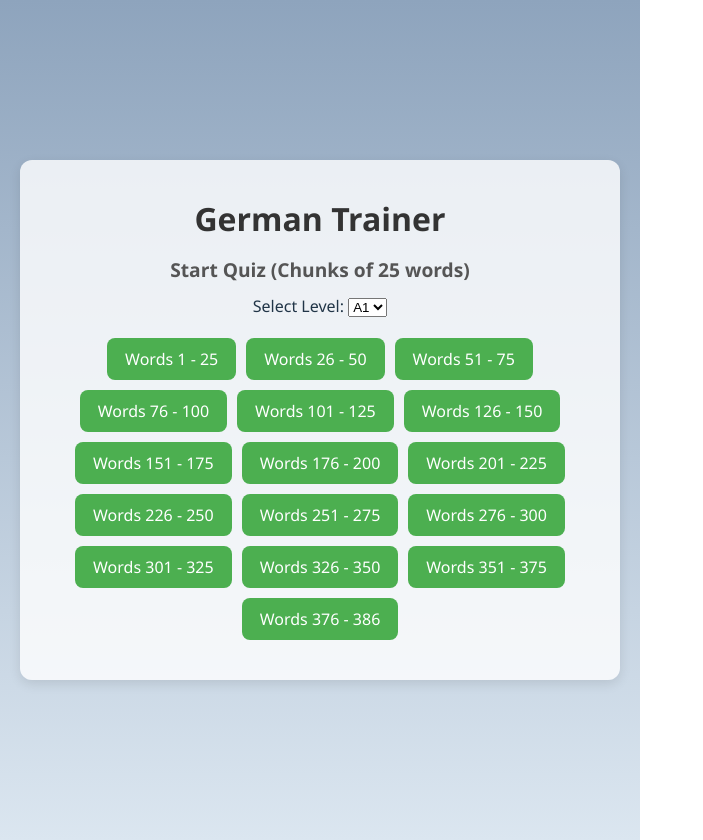
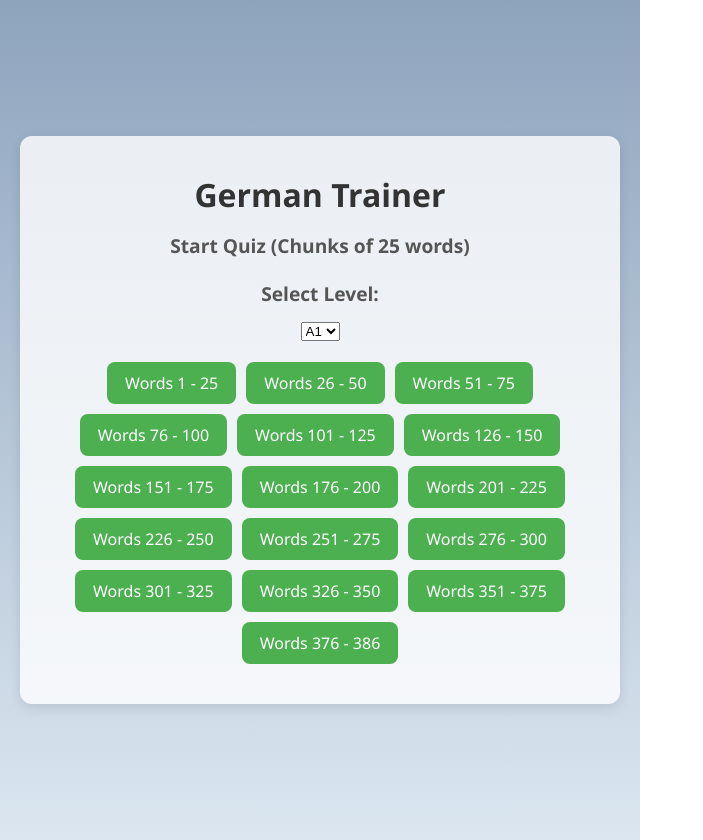
Before and after one commit to prerit09/german-article-trainer, a React (Vite) app: page / in a window 1280 px wide. Shown: the whole page, without its empty margins (0-703 px from the left). Built offline with nearby package versions, Linux system fonts and the light colour scheme.

Commit message:
fixed dropdown

```diff
--- a/src/App.jsx
+++ b/src/App.jsx
@@ -156,7 +156,7 @@ export default function App() {
 
           {/* LEVEL SELECTOR */}
           <div style={{ marginBottom: 20 }}>
-            <label>Select Level: </label>
+            <h3 style={styles.h3}>Select Level: </h3>
             <select value={level} onChange={e => setLevel(e.target.value)}>
               <option value="a1">A1</option>
               <option value="a2">A2</option>
```
